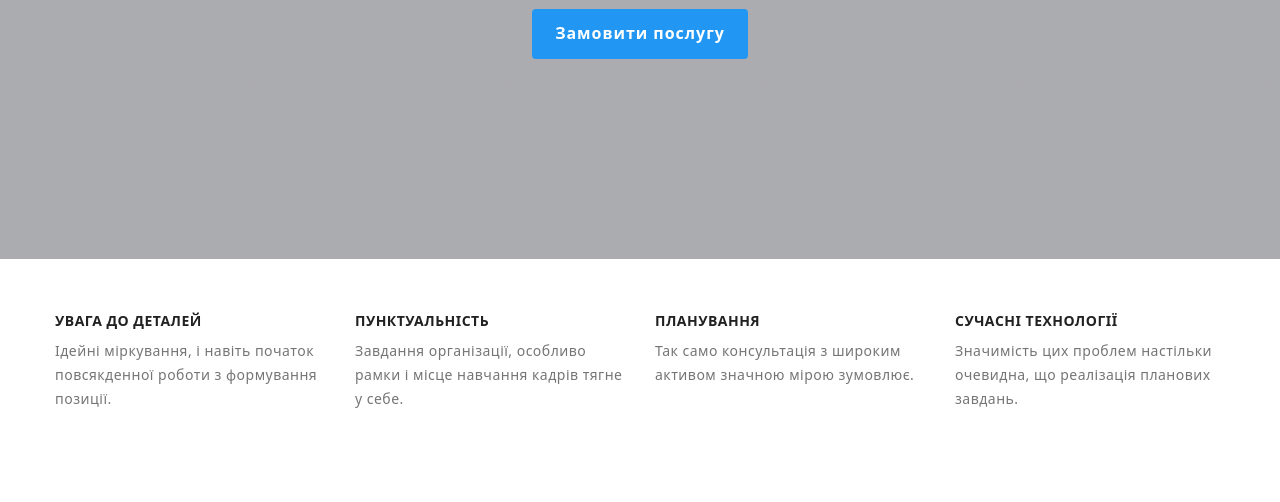
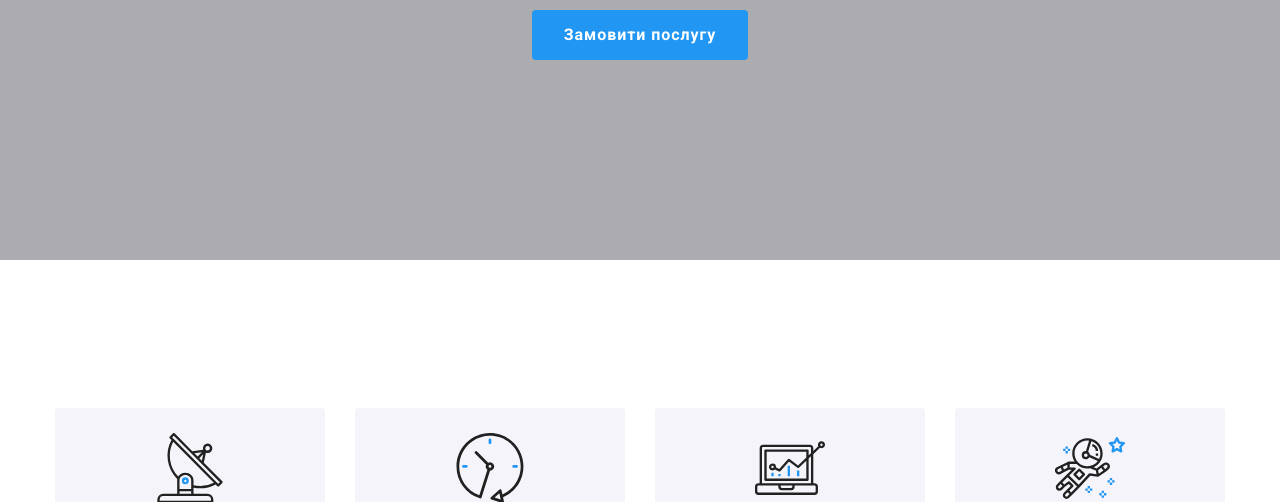
Before and after one commit to HennadiiBorysevych/goit-markup-hw-04, a plain HTML site: page index.html in a window 1280 px wide. Shown: the part 425-927 px from the top of the page. Drawn offline with nearby package versions, Linux system fonts and the light colour scheme.

Commit message:
Додано статичні svg в index.html

```diff
--- a/css/styles.css
+++ b/css/styles.css
@@ -204,7 +204,6 @@ color: var(--btn-text-color);
 }
 .filter{
     display: flex;
-    margin-top: 94px;
     margin-bottom: 34px;
     justify-content: center;
 }
@@ -237,7 +236,8 @@ color: var(--btn-text-color);
     background-color: var(--accent-text-color);
 }
 .section{
-    padding-bottom: 94px;;
+    padding-top: 94px;
+    padding-bottom: 94px;
     margin: 0 auto;
 }
 .section-title{
@@ -265,6 +265,36 @@ color: var(--btn-text-color);
 .paragraph-title,
 .works{
     color: #212121;
+}
+.advantages .flex-element::before{
+    display: inline-flex;
+    content: '';
+    width: 270px;
+    height:120px ;
+    background-color: var(--background-color-secondary);
+    border-radius: 4px;
+
+    margin-bottom: 30px;
+}
+.icon-antenna::before{
+    background-image: url(../images/antenna.svg);
+    background-repeat: no-repeat;
+    background-position:center;
+}
+.icon-clock::before {
+    background-image: url(../images/clock.svg);
+    background-repeat: no-repeat;
+    background-position: center;
+}
+.icon-diagram::before {
+    background-image: url(../images/diagram.svg);
+    background-repeat: no-repeat;
+    background-position: center;
+}
+.icon-astronaut::before {
+    background-image: url(../images/astronaut.svg);
+    background-repeat: no-repeat;
+    background-position: center;
 }
 .advantages .flex-element:not(:first-child){
     margin-left: 30px;
--- a/index.html
+++ b/index.html
@@ -5,17 +5,17 @@
     <meta http-equiv="X-UA-Compatible" content="IE=edge" />
     <meta name="viewport" content="width=device-width, initial-scale=1.0" />
     <title>Студія</title>
-    <link rel="stylesheet" href="./css/styles.css" />
-    <link
-      href="https://fonts.googleapis.com/css2?family=Raleway:wght@700&family=Roboto:wght@400;500;700;900&display=swap"
-      rel="stylesheet"
-    />
     <link
       rel="stylesheet"
       href="https://cdnjs.cloudflare.com/ajax/libs/modern-normalize/1.1.0/modern-normalize.min.css"
       integrity="sha512-wpPYUAdjBVSE4KJnH1VR1HeZfpl1ub8YT/NKx4PuQ5NmX2tKuGu6U/JRp5y+Y8XG2tV+wKQpNHVUX03MfMFn9Q=="
       crossorigin="anonymous"
       referrerpolicy="no-referrer"
+    />
+    <link rel="stylesheet" href="./css/styles.css" />
+    <link
+      href="https://fonts.googleapis.com/css2?family=Raleway:wght@700&family=Roboto:wght@400;500;700;900&display=swap"
+      rel="stylesheet"
     />
   </head>
   <body>
@@ -65,27 +65,27 @@
         <div class="container">
           <h2 class="section-title visually-hidden">Наші Переваги</h2>
           <ul class="list flex-box advantages">
-            <li class="flex-element">
+            <li class="flex-element icon-antenna">
               <h3 class="paragraph-title">Увага до деталей</h3>
               <p class="paragraph-text">
                 Ідейні міркування, і навіть початок повсякденної роботи з
                 формування позиції.
               </p>
             </li>
-            <li class="flex-element">
+            <li class="flex-element icon-clock">
               <h3 class="paragraph-title">Пунктуальність</h3>
               <p class="paragraph-text">
                 Завдання організації, особливо рамки і місце навчання кадрів
                 тягне у себе.
               </p>
             </li>
-            <li class="flex-element">
+            <li class="flex-element icon-diagram">
               <h3 class="paragraph-title">Планування</h3>
               <p class="paragraph-text">
                 Так само консультація з широким активом значною мірою зумовлює.
               </p>
             </li>
-            <li class="flex-element">
+            <li class="flex-element icon-astronaut">
               <h3 class="paragraph-title">Сучасні технології</h3>
               <p class="paragraph-text">
                 Значимість цих проблем настільки очевидна, що реалізація
```
Also changed, not shown: images/antenna.svg (added), images/astronaut.svg (added), images/clock.svg (added), images/diagram.svg (added).
